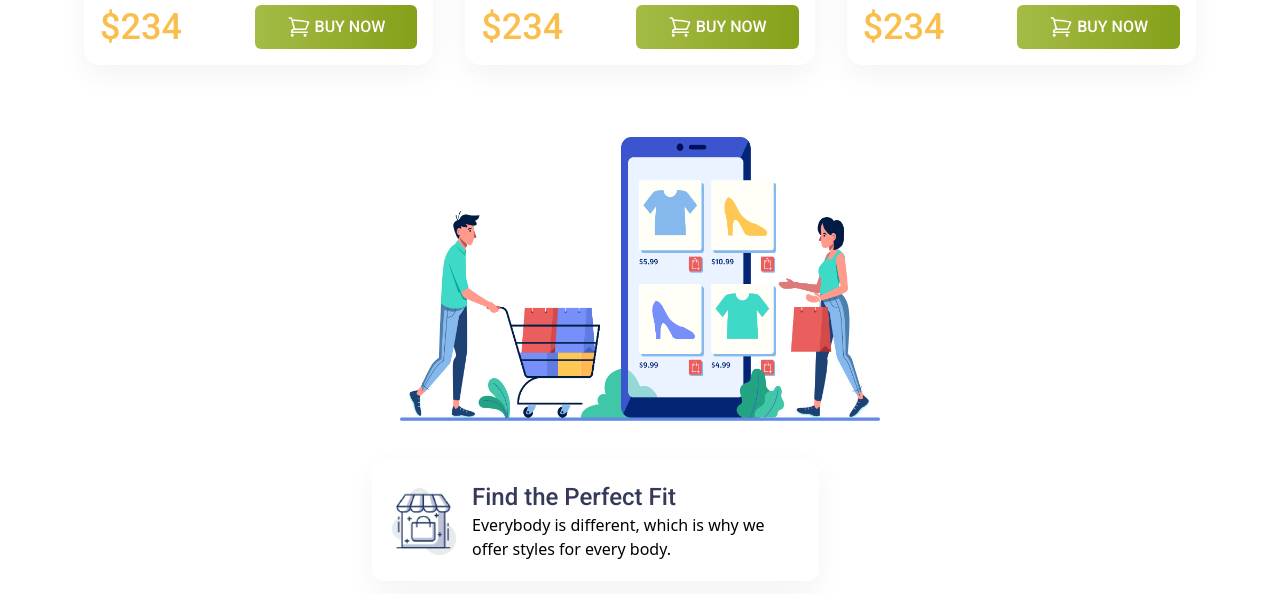
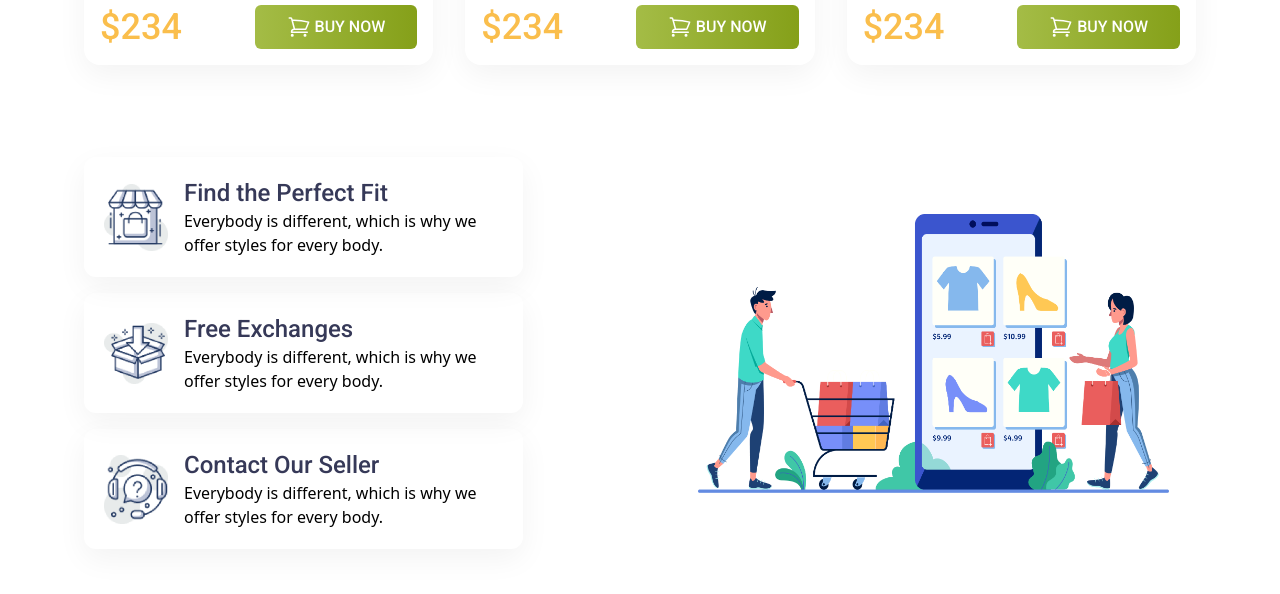
Before and after one commit to sagorcnits/Penguin-fashion, a plain HTML site: page index.html in a window 1280 px wide. Shown: the part 1510-2104 px from the top of the page. Drawn offline with nearby package versions, Linux system fonts and the light colour scheme.

Commit message:
simple check and change

```diff
--- a/index.html
+++ b/index.html
@@ -323,7 +323,7 @@
 
       <!-- find our product  -->
       <section
-        class="lg:max-w-6xl mx-auto mt-8 flex-col-reverse flex items-center gap-5 py-10"
+        class="lg:max-w-6xl mx-auto mt-8 flex-col-reverse flex lg:flex-row items-center gap-5 py-10"
       >
         <div class="p-5 lg:w-1/2 space-y-4">
           <div
```
